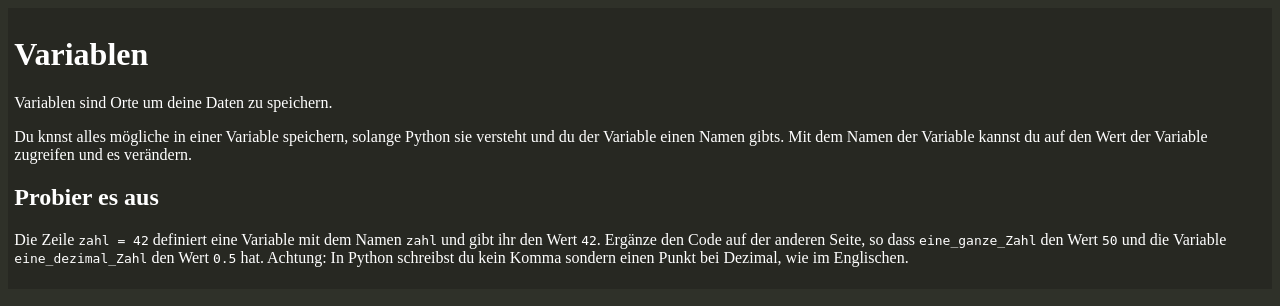
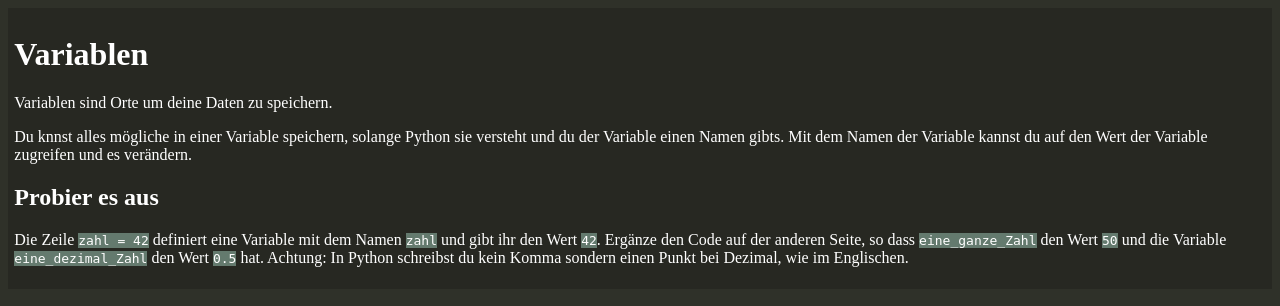
Before and after one commit to CSDUMMI/BrowserTutorial, a Flask app: page /EineBank/0/text in a window 1280 px wide. Shown: the top 306 px of the page. Run offline with Flask 2, Linux system fonts and the light colour scheme; some libraries are stand-ins or nearby versions.

Commit message:
Change of style of the <code> tag

```diff
--- a/static/styles/basic.css
+++ b/static/styles/basic.css
@@ -20,7 +20,10 @@ input {
   size:100%;
   color: white;
 }
-
+code {
+  background-color: #647a6e;
+  border: 1px;
+}
 a {
   color: #AAAAAA;
 }
```
